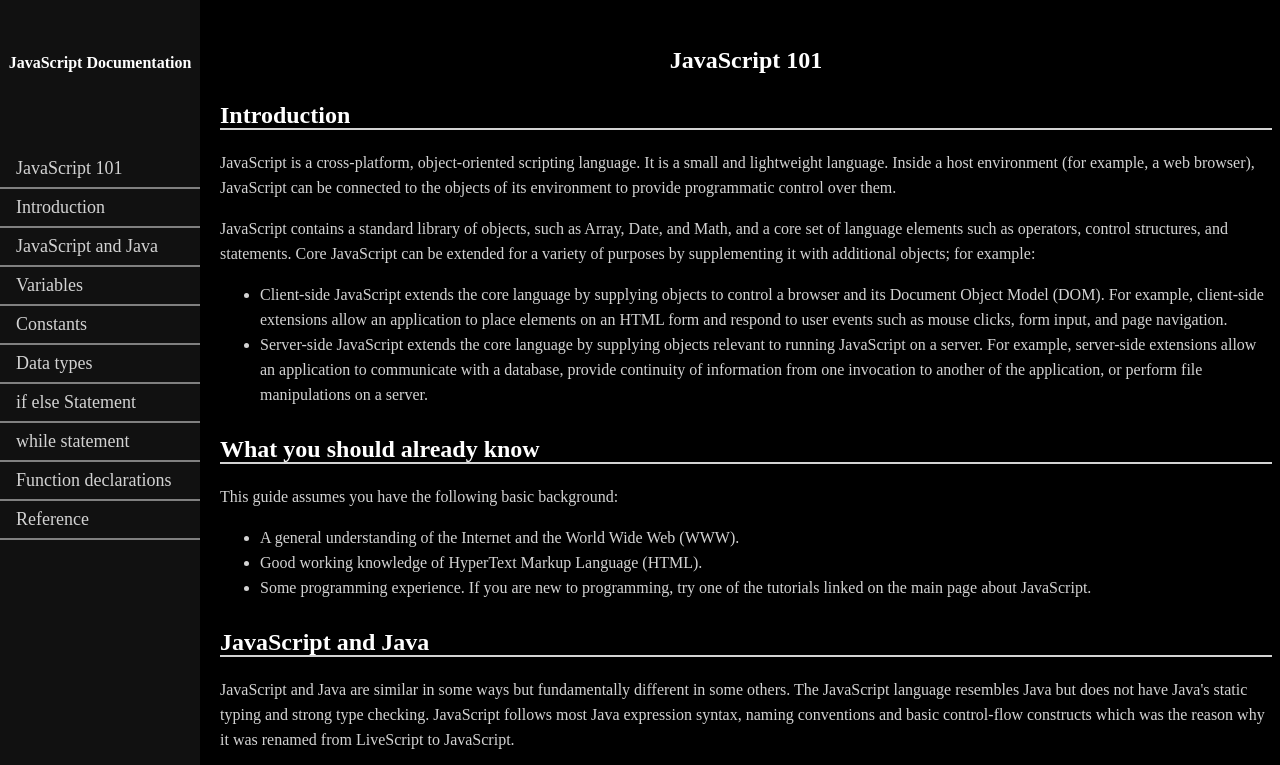
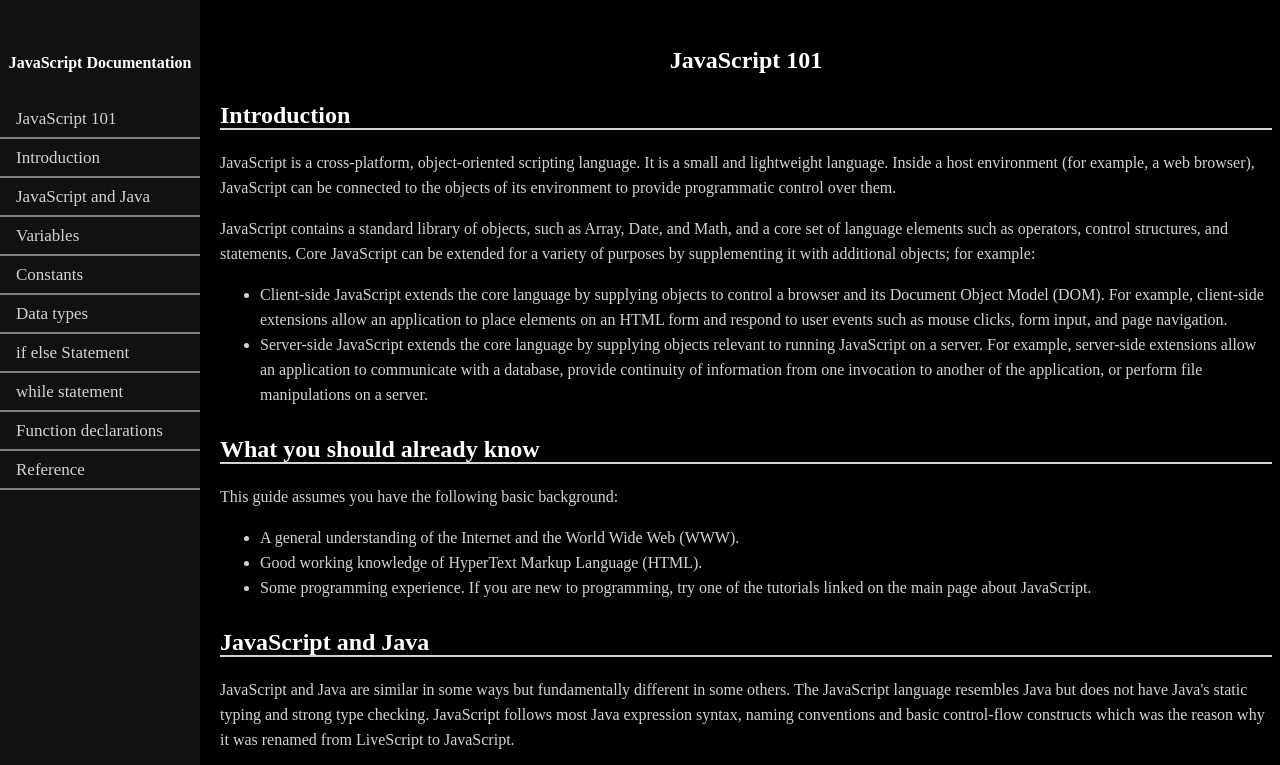
Before and after one commit to StacyKioko/Technical-Documentation_Page, a plain HTML site: page index.html in a window 1280 px wide. Shown: the top 765 px of the page. Drawn offline with Linux system fonts and the light colour scheme.

Commit message:
Adjusting navbar header

```diff
--- a/styles.css
+++ b/styles.css
@@ -24,10 +24,9 @@ body {
  }
 
  #navbar header {
-  margin-bottom: 60px;
+   margin-bottom: 25px;
    margin-top: 0;
    padding-top: 0;
-  padding-bottom: 15px;
    font-weight: 800;
    color: white;
    text-align: center;
@@ -38,7 +37,7 @@ nav a {
    text-decoration: none;
    padding: 6px 8px 6px 16px;
    text-decoration: none;
-  font-size: 18px;
+   font-size: 17px;
    display: block;
    border-bottom: 2px solid grey;
 
```
Lines whose indentation alone changed are shown as unchanged.
